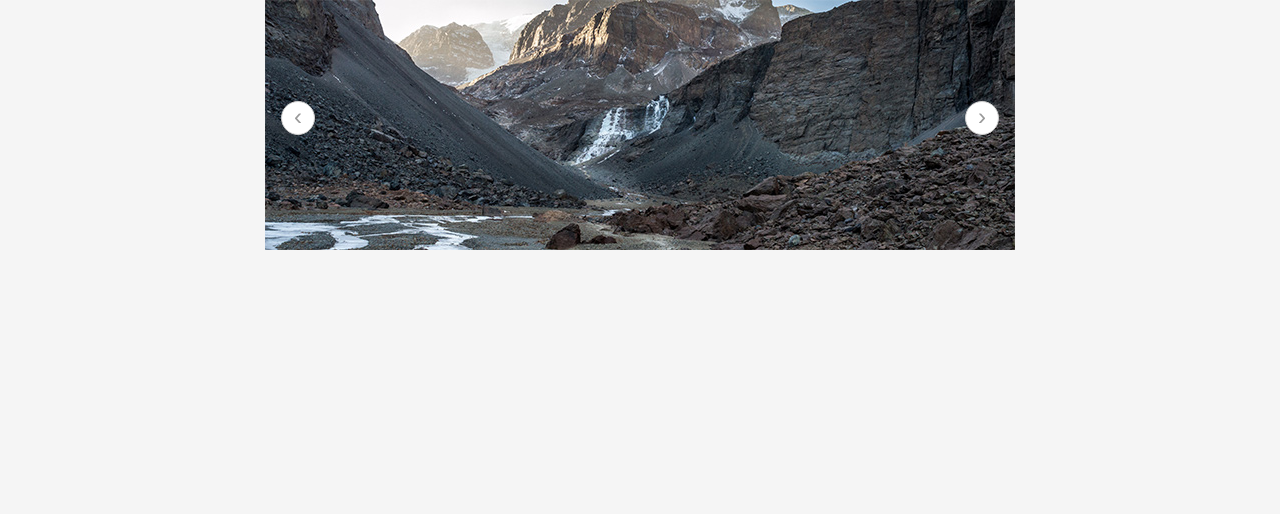
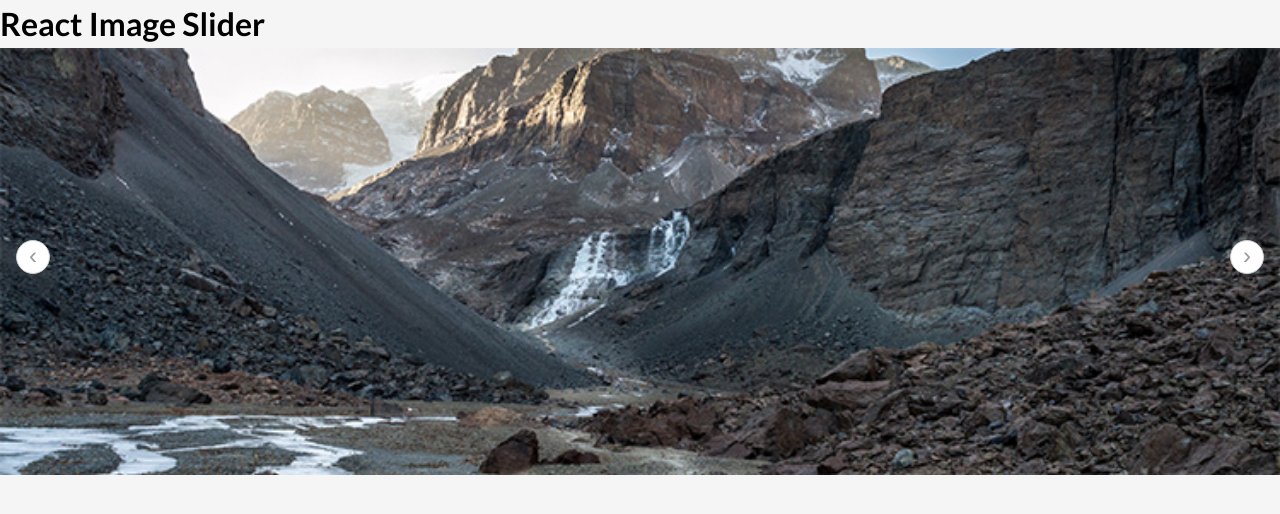
Before and after one commit to sivadass/react-image-slider, a React app: page / in a window 1280 px wide. Built offline with nearby package versions, Linux system fonts and the light colour scheme.

Commit message:
Added fluidity to slider.

```diff
--- a/src/index.js
+++ b/src/index.js
@@ -11,7 +11,8 @@ class App extends React.Component{
   }
   render(){
     return(
-      <div className="">
+      <div className="wrapper">
+        <h1>React Image Slider</h1>
         <Slider />
       </div>
     )
--- a/src/stylesheets/_slider.scss
+++ b/src/stylesheets/_slider.scss
@@ -1,9 +1,11 @@
 .slider{
-  width: 100%;
-  max-width: 750px;
   margin: 0 auto;
-  height: 250px;
   position: relative;
+  .slide{
+    img{
+      width: 100%;
+    }
+  }
 }
 .slider-controls{
   position: absolute;
```
Also changed, not shown: README.md (added), dist/app.bundle.js, dist/style.css.
